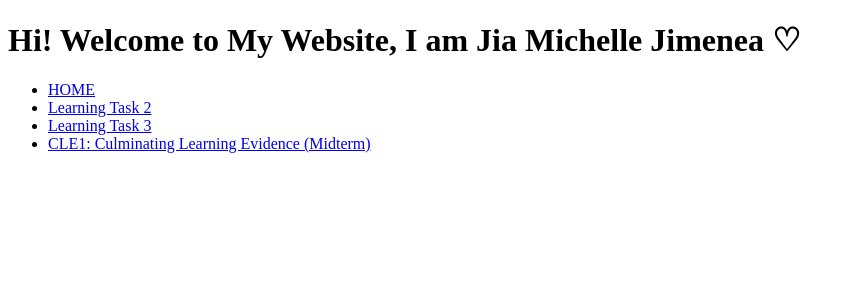
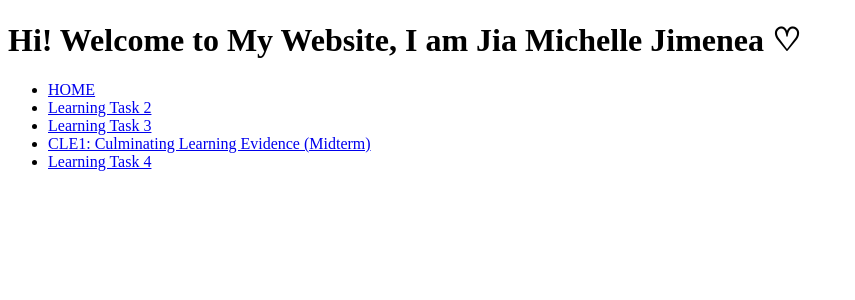
Before and after one commit to s2120651Jimenea/learningtasks, a PHP site: page / in a window 1280 px wide. Shown: the top 300 px of the page, without its empty margins (0-855 px from the left). Run offline with PHP 8.4, Linux system fonts and the light colour scheme.

Commit message:
Update index.php

```diff
--- a/index.php
+++ b/index.php
@@ -10,5 +10,6 @@
 		<li><a href="LT2/recipes.html"> Learning Task 2 </a></li>
 	    	<li><a href="LT3/index.html"> Learning Task 3 </a></li>
 	    	<li><a href="CLE1MT/index.html"> CLE1: Culminating Learning Evidence (Midterm) </a></li>
+	    	<li><a href="LT4/index.html"> Learning Task 4 </a></li>
     </body>
 </html>
```
